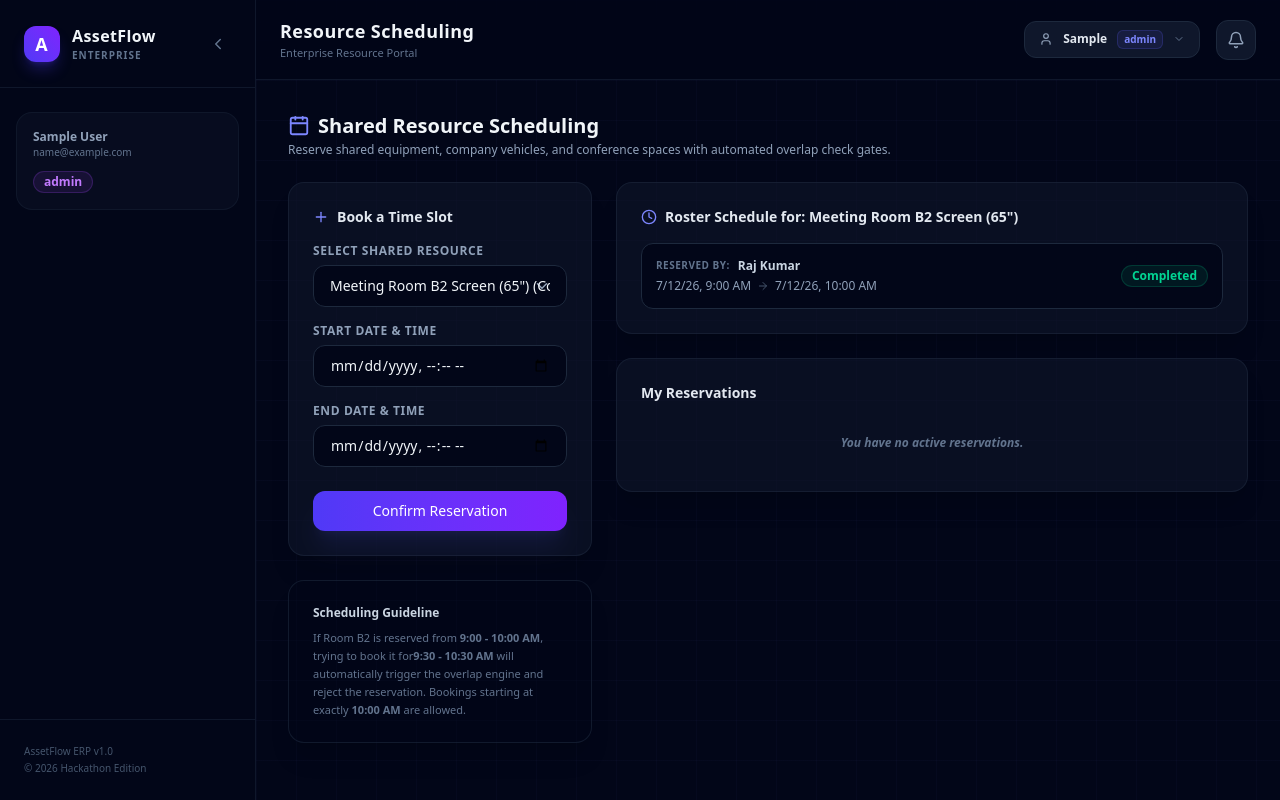
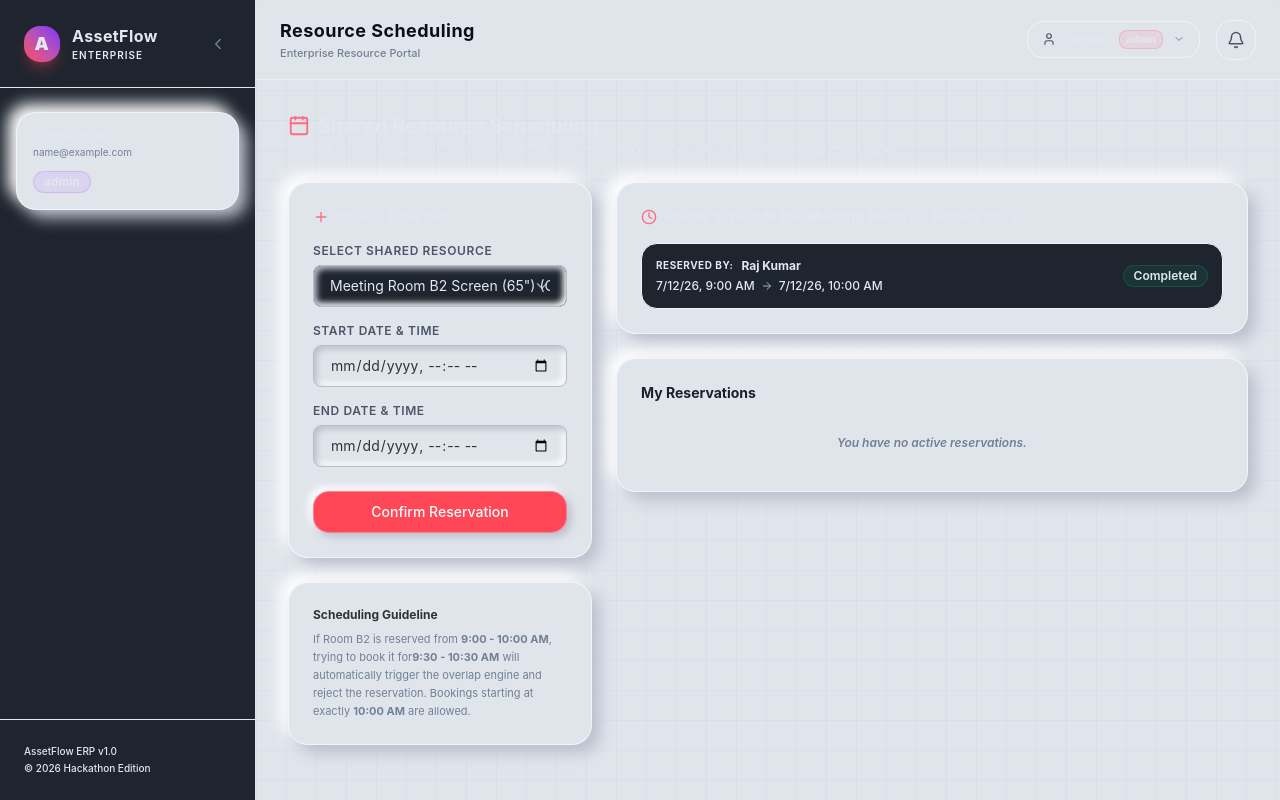
Before and after one commit to Modi-Krish/Odoo-Hackathon--AssetFlow-, a Next.js app in the folder frontend/: page /booking in a window 1280 px wide. Built offline with nearby package versions, Linux system fonts and the light colour scheme; sample sign-in values are in the browser's storage.

Commit message:
feat(frontend): apply Industrial Neumorphic theme and layout

```diff
--- a/frontend/app/globals.css
+++ b/frontend/app/globals.css
@@ -1,10 +1,45 @@
 @import "tailwindcss";
 
+@theme {
+  --font-sans: "Inter", system-ui, -apple-system, sans-serif;
+  --font-mono: "JetBrains Mono", "Roboto Mono", monospace;
+
+  --radius-sm: 4px;
+  --radius-md: 8px;
+  --radius-lg: 12px;
+  --radius-xl: 16px;
+  --radius-2xl: 20px;
+  --radius-3xl: 24px;
+
+  /* Mapped slate color variables to Light Grey Industrial Panel tones */
+  --color-slate-950: #1e252e; /* Sidebar Dark Steel Chassis */
+  --color-slate-900: #e0e5ec; /* Base level Level 0 */
+  --color-slate-850: #e8ecf2;
+  --color-slate-800: #f0f2f5; /* Raised panels */
+  --color-slate-700: #babecc; /* Bevel shadow border */
+  --color-slate-600: #a3b1c6;
+  --color-slate-500: #718096;
+
+  /* Map text slate colors to high contrast charcoal colors */
+  --color-slate-400: #4a5568;
+  --color-slate-300: #2d3436; /* Primary text */
+  --color-slate-200: #1a202c;
+  --color-slate-100: #0a0e17; /* Dark black headings */
+
+  /* Accent Safety Orange mappings */
+  --color-indigo-950: #ffe4e6;
+  --color-indigo-900: #fecdd3;
+  --color-indigo-600: #ff4757; /* Safety Red-Orange */
+  --color-indigo-500: #ff4757;
+  --color-indigo-400: #ff6b81;
+  --color-indigo-300: #ff8a9a;
+}
+
 :root {
-  --background: #030712;
-  --foreground: #f3f4f6;
-  --font-sans: system-ui, -apple-system, BlinkMacSystemFont, "Segoe UI", Roboto, "Helvetica Neue", Arial, sans-serif;
-  --font-mono: ui-monospace, SFMono-Regular, Menlo, Monaco, Consolas, "Liberation Mono", "Courier New", monospace;
+  --background: #e0e5ec;
+  --foreground: #2d3436;
+  --font-sans: "Inter", system-ui, sans-serif;
+  --font-mono: "JetBrains Mono", "Roboto Mono", monospace;
 }
 
 body {
@@ -14,60 +49,169 @@ body {
   overflow-x: hidden;
 }
 
-/* Custom scrollbar styling */
+/* Custom Webkit scrollbar matching industrial grey layout */
 ::-webkit-scrollbar {
-  width: 6px;
-  height: 6px;
+  width: 8px;
+  height: 8px;
 }
 
 ::-webkit-scrollbar-track {
-  background: #030712;
+  background: #e0e5ec;
+  border-left: 1px solid #babecc;
 }
 
 ::-webkit-scrollbar-thumb {
-  background: #1e293b;
-  border-radius: 9999px;
+  background: #d1d9e6;
+  border: 1px solid #ffffff;
 }
 
 ::-webkit-scrollbar-thumb:hover {
-  background: #334155;
+  background: #a3b1c6;
 }
 
-/* Custom Keyframes & Animations */
+/* Dynamic fade in transitions */
 @keyframes fadeIn {
-  from {
-    opacity: 0;
-    transform: translateY(6px);
-  }
-  to {
-    opacity: 1;
-    transform: translateY(0);
-  }
-}
-
-@keyframes slideIn {
-  from {
-    opacity: 0;
-    transform: translateX(12px);
-  }
-  to {
-    opacity: 1;
-    transform: translateX(0);
-  }
+  from { opacity: 0; transform: translateY(4px); }
+  to { opacity: 1; transform: translateY(0); }
 }
 
 .animate-fade-in {
-  animation: fadeIn 0.3s cubic-bezier(0.16, 1, 0.3, 1) forwards;
+  animation: fadeIn 0.25s cubic-bezier(0.16, 1, 0.3, 1) forwards;
 }
 
-.animate-slide-in {
-  animation: slideIn 0.3s cubic-bezier(0.16, 1, 0.3, 1) forwards;
+/* =======================================================
+   INDUSTRIAL NEUMORPHIC GLOBAL OVERRIDES
+   ======================================================= */
+
+/* Card Neumorphic Bevel Lift */
+.rounded-2xl {
+  background-color: #e0e5ec !important;
+  box-shadow: 8px 8px 16px #babecc, -8px -8px 16px #ffffff !important;
+  border: 1px solid rgba(255, 255, 255, 0.6) !important;
+  transition: all 0.3s cubic-bezier(0.16, 1, 0.3, 1) !important;
 }
 
-/* Custom background grid pattern */
+.rounded-2xl:hover {
+  box-shadow: 12px 12px 24px #babecc, -12px -12px 24px #ffffff, inset 1px 1px 0 rgba(255, 255, 255, 0.4) !important;
+  transform: translateY(-2px);
+}
+
+/* Recessed Inputs / Form Well Cases */
+input[type="text"],
+input[type="email"],
+input[type="password"],
+input[type="date"],
+input[type="datetime-local"],
+input[type="number"],
+select,
+textarea {
+  background-color: #e0e5ec !important;
+  border: 1px solid #babecc !important;
+  box-shadow: inset 3px 3px 6px #babecc, inset -3px -3px 6px #ffffff !important;
+  color: #2d3436 !important;
+  border-radius: 8px !important;
+  transition: all 0.2s ease-in-out !important;
+}
+
+input:focus, select:focus, textarea:focus {
+  border-color: #ff4757 !important;
+  box-shadow: inset 3px 3px 6px #babecc, inset -3px -3px 6px #ffffff, 0 0 0 2px rgba(255, 71, 87, 0.1) !important;
+  outline: none !important;
+}
+
+/* General button elevations */
+button:not(.rounded-2xl button, .sidebar-link) {
+  transition: all 0.2s ease-in-out !important;
+}
+
+/* Elevated buttons shadow lift */
+button.bg-indigo-600,
+button.bg-gradient-to-r,
+button.bg-rose-600 {
+  background: #ff4757 !important;
+  border: 1px solid rgba(255, 255, 255, 0.3) !important;
+  box-shadow: 4px 4px 8px #babecc, -4px -4px 8px #ffffff !important;
+  color: #ffffff !important;
+}
+
+button.bg-indigo-600:hover,
+button.bg-gradient-to-r:hover,
+button.bg-rose-600:hover {
+  background: #ff3344 !important;
+  box-shadow: 6px 6px 12px #babecc, -6px -6px 12px #ffffff !important;
+}
+
+button.bg-indigo-600:active,
+button.bg-gradient-to-r:active,
+button.bg-rose-600:active {
+  box-shadow: inset 3px 3px 6px #babecc, inset -3px -3px 6px #ffffff !important;
+}
+
+/* Secondary outline buttons */
+button.bg-slate-800,
+button.border-slate-700 {
+  background-color: #e0e5ec !important;
+  border: 1px solid #babecc !important;
+  box-shadow: 4px 4px 8px #babecc, -4px -4px 8px #ffffff !important;
+  color: #2d3436 !important;
+}
+
+button.bg-slate-800:hover,
+button.border-slate-700:hover {
+  background-color: #e8ecf2 !important;
+  box-shadow: 5px 5px 10px #babecc, -5px -5px 10px #ffffff !important;
+}
+
+button.bg-slate-800:active,
+button.border-slate-700:active {
+  box-shadow: inset 3px 3px 6px #babecc, inset -3px -3px 6px #ffffff !important;
+}
+
+/* LED Indicator light dots styles */
+.led-dot {
+  width: 8px;
+  height: 8px;
+  border-radius: 50%;
+  box-shadow: 0 0 8px 1px var(--color-indigo-500);
+}
+
 .bg-grid-pattern {
-  background-size: 40px 40px;
+  background-size: 30px 30px;
   background-image:
-    linear-gradient(to right, rgba(99, 102, 241, 0.03) 1px, transparent 1px),
-    linear-gradient(to bottom, rgba(99, 102, 241, 0.03) 1px, transparent 1px);
+    linear-gradient(to right, rgba(163, 177, 198, 0.1) 1px, transparent 1px),
+    linear-gradient(to bottom, rgba(163, 177, 198, 0.1) 1px, transparent 1px);
 }
+
+/* Sidebar Text & Link Overrides for Dark Steel Panel */
+.bg-slate-950 {
+  background-color: #1e252e !important;
+}
+
+.bg-slate-950,
+.bg-slate-950 p,
+.bg-slate-950 span:not(.badge) {
+  color: #e2e8f0 !important;
+}
+
+.bg-slate-950 .text-slate-500 {
+  color: #718096 !important;
+}
+
+.bg-slate-950 a {
+  color: #cbd5e0 !important;
+}
+
+.bg-slate-950 a:hover {
+  color: #ffffff !important;
+  background-color: rgba(255, 255, 255, 0.06) !important;
+}
+
+.bg-slate-950 a.bg-gradient-to-r {
+  background: rgba(255, 71, 87, 0.08) !important;
+  color: #ff4757 !important;
+  border-left-color: #ff4757 !important;
+}
+
+.bg-slate-950 a.bg-gradient-to-r svg {
+  color: #ff4757 !important;
+}
--- a/frontend/app/login/page.tsx
+++ b/frontend/app/login/page.tsx
@@ -82,10 +82,6 @@ export default function LoginPage() {
 
   return (
     <div className="w-full max-w-md px-4">
-      {/* Decorative Glow */}
-      <div className="absolute top-1/4 left-1/2 -translate-x-1/2 -translate-y-1/2 w-80 h-80 bg-indigo-500/10 rounded-full blur-3xl -z-10" />
-      <div className="absolute bottom-1/4 left-1/3 w-64 h-64 bg-violet-500/10 rounded-full blur-3xl -z-10" />
-
       {/* Brand Header */}
       <div className="text-center mb-8">
         <div className="inline-flex w-14 h-14 rounded-2xl bg-gradient-to-tr from-indigo-600 to-violet-600 items-center justify-center shadow-xl shadow-indigo-600/30 mb-4">
--- a/frontend/components/ClientLayout.tsx
+++ b/frontend/components/ClientLayout.tsx
@@ -61,12 +61,8 @@ const LayoutContent: React.FC<{ children: React.ReactNode }> = ({ children }) =>
   // If logged in, display full app layout with sidebar & navbar
   return (
     <div className="flex h-screen bg-slate-950 text-slate-100 overflow-hidden font-sans relative">
-      {/* Decorative Glow Elements */}
-      <div className="absolute top-[-10%] right-[-10%] w-[500px] h-[500px] rounded-full bg-indigo-500/5 blur-[120px] pointer-events-none -z-10" />
-      <div className="absolute bottom-[-10%] left-[20%] w-[400px] h-[400px] rounded-full bg-violet-500/5 blur-[100px] pointer-events-none -z-10" />
-
       <Sidebar />
-      <div className="flex flex-col flex-1 overflow-hidden relative bg-grid-pattern">
+      <div className="flex flex-col flex-1 overflow-hidden relative bg-grid-pattern bg-slate-900">
         <Navbar />
         <main className="flex-1 overflow-y-auto p-4 md:p-8 relative mt-16 md:mt-0 z-10">
           <div className="max-w-7xl mx-auto space-y-6 pb-20 md:pb-8 animate-fade-in">
--- a/frontend/components/Navbar.tsx
+++ b/frontend/components/Navbar.tsx
@@ -60,7 +60,7 @@ export const Navbar: React.FC = () => {
   const rolesList: UserRole[] = ['Admin', 'Asset Manager', 'Department Head', 'Employee'];
 
   return (
-    <header className="h-20 bg-slate-950/80 border-b border-slate-900 px-6 flex items-center justify-between sticky top-0 z-30 backdrop-blur-md">
+    <header className="h-20 bg-slate-900/80 border-b border-slate-800/80 px-6 flex items-center justify-between sticky top-0 z-30 backdrop-blur-md">
       {/* Title */}
       <div className="hidden md:block">
         <h1 className="text-lg font-bold text-slate-100 tracking-wide">{getPageTitle()}</h1>
```
